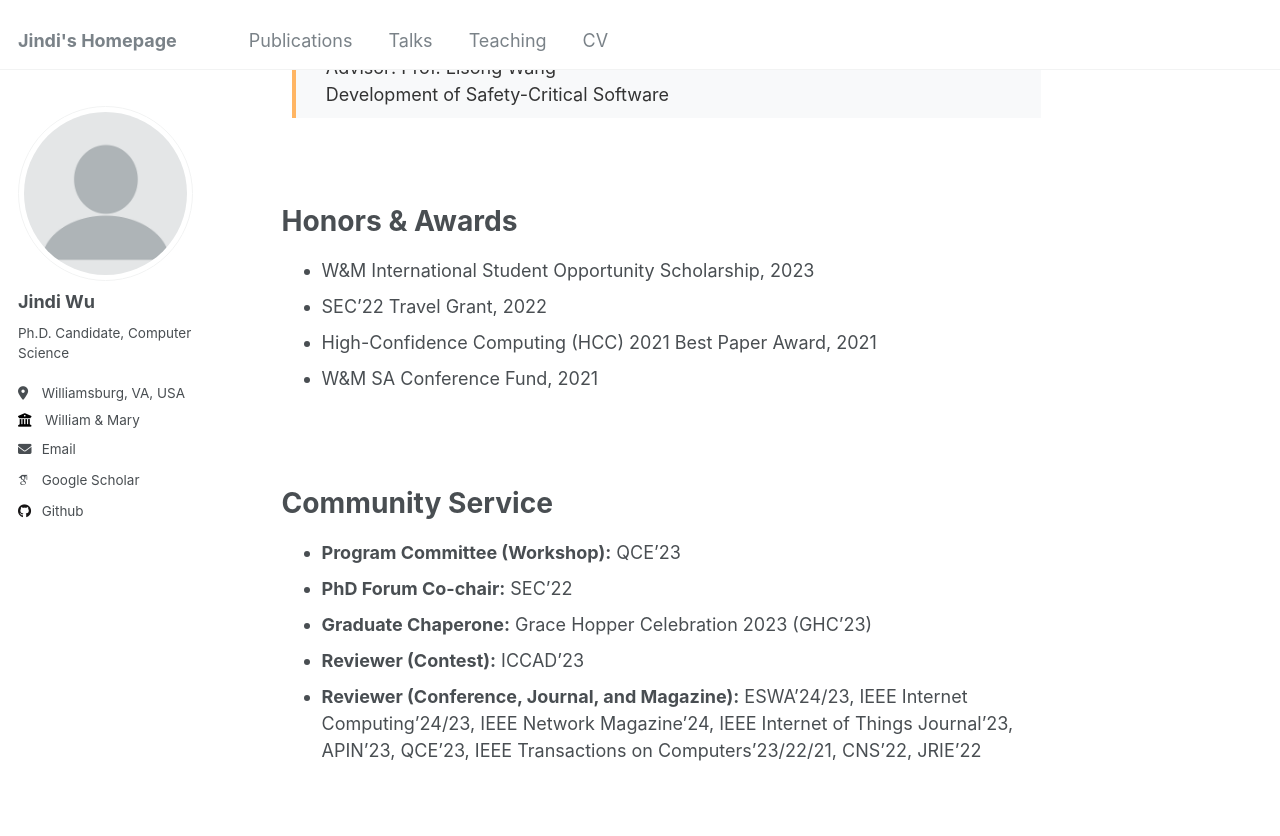
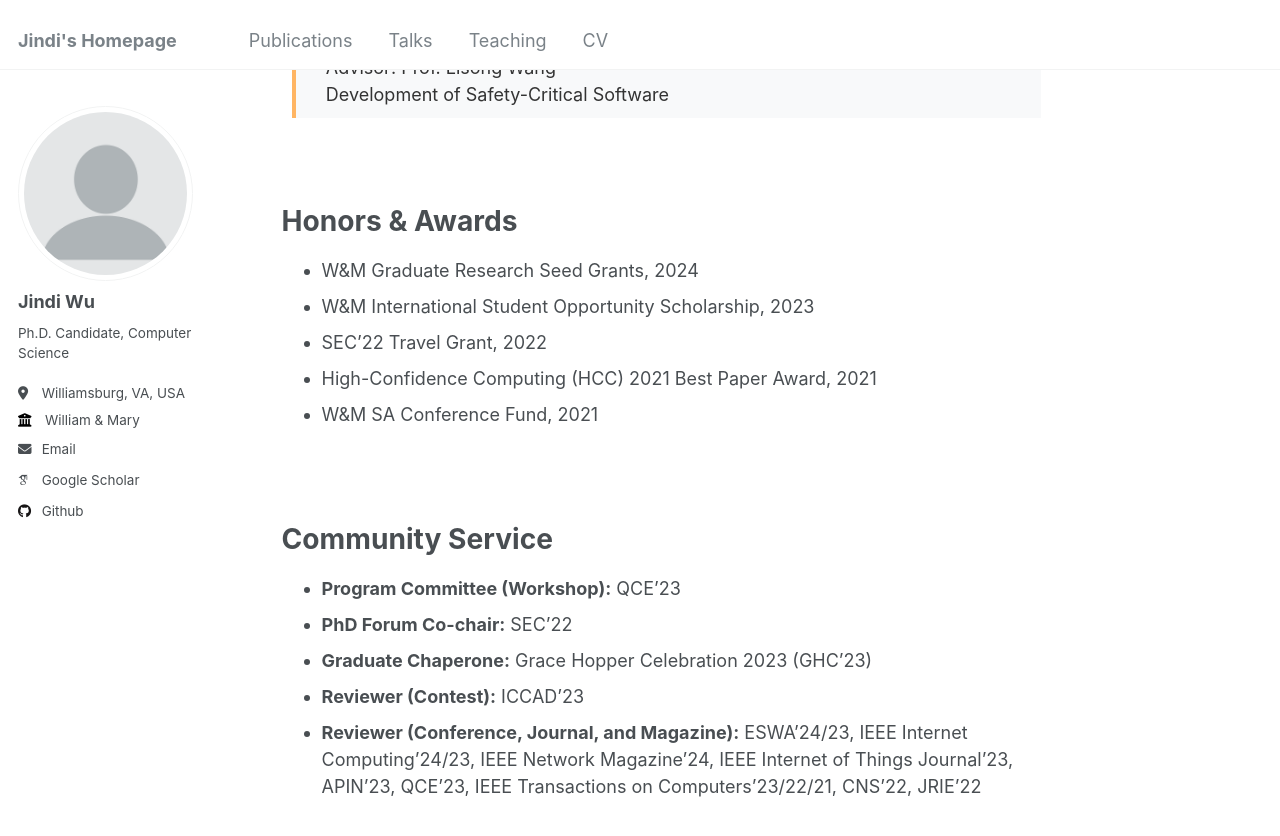
Before and after one commit to Jindi0/website, a Jekyll site: the page built from _pages/about.md, in a window 1280 px wide and 900 px high, scrolled down 883 px. Shown: the top 836 px of the window. Built offline with Jekyll 4.4.1, drawn with Linux system fonts in a browser that asks for light colours; some web fonts are replaced.

Commit message:
Update about.md

```diff
--- a/_pages/about.md
+++ b/_pages/about.md
@@ -70,6 +70,7 @@ Professional Experience
 
 Honors & Awards
 ======
+- W&M Graduate Research Seed Grants, 2024
 - W&M International Student Opportunity Scholarship, 2023
 - SEC’22 Travel Grant, 2022
 - High-Confidence Computing (HCC) 2021 Best Paper Award, 2021
```
